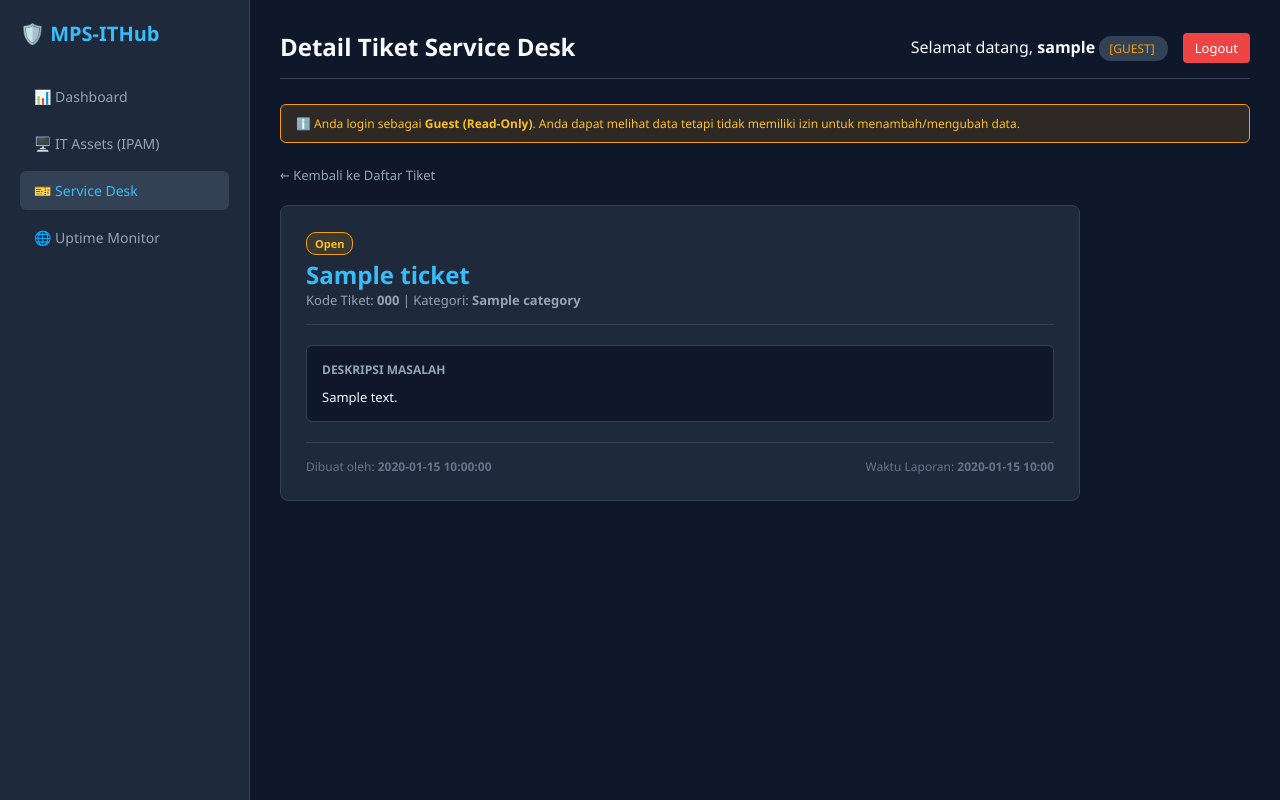
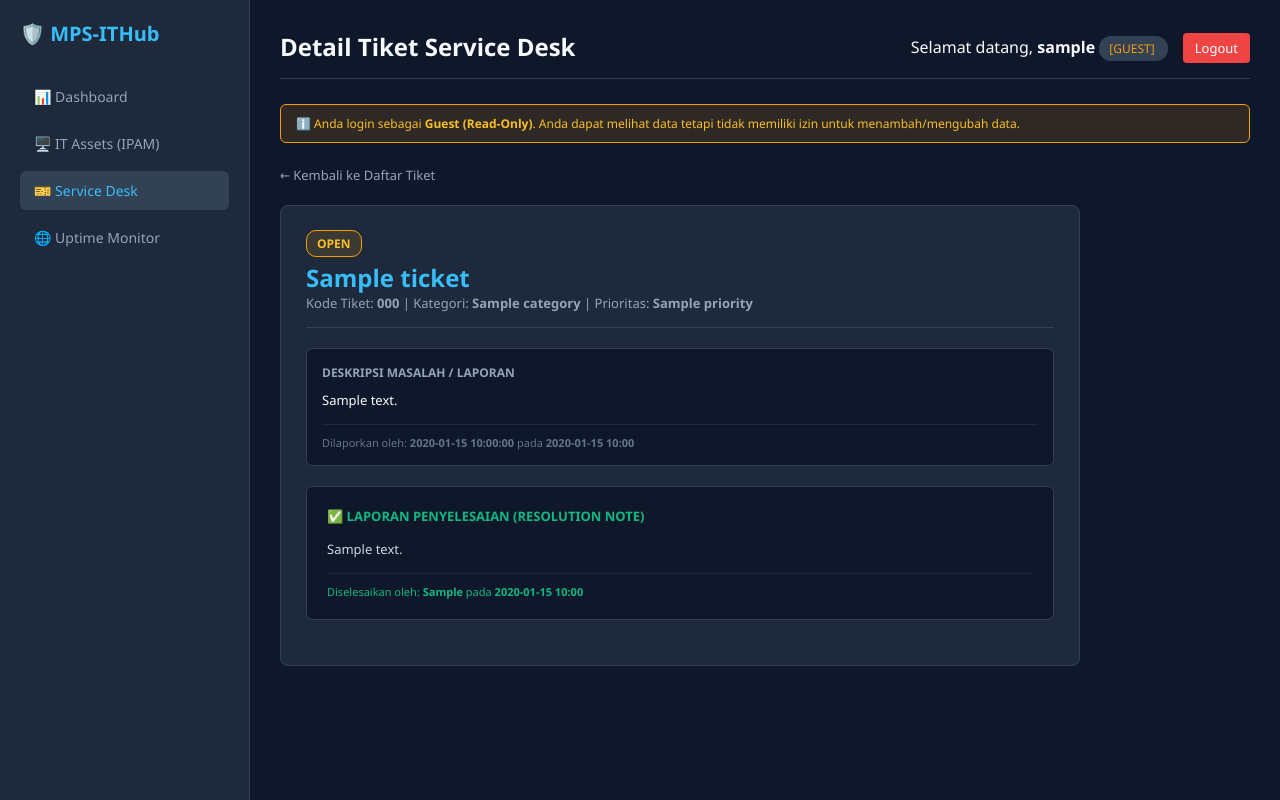
Before and after one commit to maydhikasetiawan/my-web-app, a Flask app: page /tickets/1 in a window 1280 px wide. Run offline with Flask 3, Linux system fonts and the light colour scheme; the visitor is signed in with stand-in values (Sample User, id 1); a database or web service that is not in the repository returns one stand-in record (values such as "Sample title"); some libraries are stand-ins or nearby versions.

Commit message:
fix: resolve ticket detail status badge color and add resolution note report features

```diff
--- a/routes/tickets.py
+++ b/routes/tickets.py
@@ -84,9 +84,28 @@ def detail(ticket_id):
 
     if request.method == 'POST' and session.get('role') != 'guest':
         new_status = request.form.get('status')
-        cur.execute("UPDATE tickets SET status = %s WHERE id = %s;", (new_status, ticket_id))
+        resolution_note = request.form.get('resolution_note', '').strip()
+        user_now = session.get('username')
+
+        if new_status in ['Resolved', 'Closed']:
+            cur.execute("""
+                UPDATE tickets
+                SET status = %s,
+                    resolution_note = %s,
+                    resolved_by = %s,
+                    resolved_at = CURRENT_TIMESTAMP
+                WHERE id = %s;
+            """, (new_status, resolution_note, user_now, ticket_id))
+        else:
+            cur.execute("""
+                UPDATE tickets
+                SET status = %s,
+                    resolution_note = %s
+                WHERE id = %s;
+            """, (new_status, resolution_note, ticket_id))
+
         conn.commit()
-        flash("Status tiket berhasil diperbarui!", "success")
+        flash("Status dan laporan penyelesaian tiket berhasil diperbarui!", "success")
 
     cur.execute("SELECT * FROM tickets WHERE id = %s;", (ticket_id,))
     ticket = cur.fetchone()
--- a/templates/tickets/detail.html
+++ b/templates/tickets/detail.html
@@ -9,33 +9,59 @@
 </div>
 
 <div class="form-card" style="max-width: 800px;">
-    <div style="display: flex; justify-content: space-between; align-items: center; margin-bottom: 20px; border-bottom: 1px solid #334155; padding-bottom: 15px;">
+    <div style="display: flex; justify-content: space-between; align-items: flex-start; margin-bottom: 20px; border-bottom: 1px solid #334155; padding-bottom: 15px;">
         <div>
-            <span class="badge badge-repair">{{ ticket.status }}</span>
-            <h2 style="color: #38bdf8; margin-top: 5px;">{{ ticket.title }}</h2>
-            <p style="color: #94a3b8; font-size: 13px;">Kode Tiket: <strong>{{ ticket.ticket_code }}</strong> | Kategori: <strong>{{ ticket.category }}</strong></p>
+            <!-- Perbaikan Warna Status Dinamis -->
+            <span class="badge {% if ticket.status == 'Open' %}badge-repair{% elif ticket.status == 'In Progress' %}badge-active{% elif ticket.status == 'Resolved' %}badge-active{% else %}badge-retired{% endif %}" style="font-size: 12px; padding: 4px 10px;">
+                {{ ticket.status | upper }}
+            </span>
+            <h2 style="color: #38bdf8; margin-top: 8px;">{{ ticket.title }}</h2>
+            <p style="color: #94a3b8; font-size: 13px;">Kode Tiket: <strong>{{ ticket.ticket_code }}</strong> | Kategori: <strong>{{ ticket.category }}</strong> | Prioritas: <strong>{{ ticket.priority }}</strong></p>
         </div>
-        {% if session['role'] != 'guest' %}
-        <form method="POST" style="display:flex; gap:8px; align-items:center;">
-            <select name="status" class="form-control" style="padding: 6px; font-size: 12px;">
-                <option value="Open" {% if ticket.status == 'Open' %}selected{% endif %}>Open</option>
-                <option value="In Progress" {% if ticket.status == 'In Progress' %}selected{% endif %}>In Progress</option>
-                <option value="Resolved" {% if ticket.status == 'Resolved' %}selected{% endif %}>Resolved</option>
-                <option value="Closed" {% if ticket.status == 'Closed' %}selected{% endif %}>Closed</option>
-            </select>
-            <button type="submit" class="btn-primary" style="padding: 6px 12px; font-size: 12px;">Update Status</button>
-        </form>
-        {% endif %}
     </div>
 
+    <!-- Deskripsi Masalah Awal -->
     <div style="background: #0f172a; padding: 15px; border-radius: 6px; border: 1px solid #334155; margin-bottom: 20px;">
-        <h4 style="color: #94a3b8; font-size: 12px; margin-bottom: 10px;">DESKRIPSI MASALAH</h4>
+        <h4 style="color: #94a3b8; font-size: 12px; margin-bottom: 10px;">DESKRIPSI MASALAH / LAPORAN</h4>
         <p style="font-size: 13px; color: #f8fafc; white-space: pre-line;">{{ ticket.description }}</p>
+        <div style="margin-top: 15px; font-size: 11px; color: #64748b; border-top: 1px solid #1e293b; padding-top: 10px;">
+            Dilaporkan oleh: <strong>{{ ticket.created_by }}</strong> pada <strong>{{ ticket.created_at.strftime('%Y-%m-%d %H:%M') if ticket.created_at else '-' }}</strong>
+        </div>
     </div>
 
-    <div style="border-top: 1px solid #334155; padding-top: 15px; font-size: 12px; color: #64748b; display: flex; justify-content: space-between;">
-        <span>Dibuat oleh: <strong>{{ ticket.created_by }}</strong></span>
-        <span>Waktu Laporan: <strong>{{ ticket.created_at.strftime('%Y-%m-%d %H:%M') if ticket.created_at else '-' }}</strong></span>
+    <!-- Form & Laporan Penyelesaian (Resolution Section) -->
+    <div style="background: #0f172a; padding: 20px; border-radius: 6px; border: 1px solid #334155; margin-bottom: 20px;">
+        <h4 style="color: #10b981; font-size: 13px; margin-bottom: 15px;">✅ LAPORAN PENYELESAIAN (RESOLUTION NOTE)</h4>
+
+        {% if session['role'] != 'guest' %}
+        <form method="POST">
+            <div class="form-group" style="margin-bottom: 15px;">
+                <label style="color: #cbd5e1; font-size: 12px;">Ubah Status Tiket:</label>
+                <select name="status" class="form-control" style="max-width: 250px;">
+                    <option value="Open" {% if ticket.status == 'Open' %}selected{% endif %}>Open</option>
+                    <option value="In Progress" {% if ticket.status == 'In Progress' %}selected{% endif %}>In Progress</option>
+                    <option value="Resolved" {% if ticket.status == 'Resolved' %}selected{% endif %}>Resolved</option>
+                    <option value="Closed" {% if ticket.status == 'Closed' %}selected{% endif %}>Closed</option>
+                </select>
+            </div>
+
+            <div class="form-group" style="margin-bottom: 15px;">
+                <label style="color: #cbd5e1; font-size: 12px;">Catatan Penanganan / Solusi Perbaikan:</label>
+                <textarea name="resolution_note" class="form-control" rows="4" placeholder="Tuliskan tindakan perbaikan yang telah dilakukan untuk menyelesaikan masalah ini...">{{ ticket.resolution_note or '' }}</textarea>
+            </div>
+
+            <button type="submit" class="btn-primary">Simpan Laporan & Status</button>
+        </form>
+        {% else %}
+        <!-- Tampilan untuk Role Guest (Read-Only) -->
+        <p style="font-size: 13px; color: #cbd5e1; white-space: pre-line;">{{ ticket.resolution_note or 'Belum ada catatan penyelesaian.' }}</p>
+        {% endif %}
+
+        {% if ticket.resolved_by %}
+        <div style="margin-top: 15px; font-size: 11px; color: #10b981; border-top: 1px solid #1e293b; padding-top: 10px;">
+            Diselesaikan oleh: <strong>{{ ticket.resolved_by }}</strong> pada <strong>{{ ticket.resolved_at.strftime('%Y-%m-%d %H:%M') if ticket.resolved_at else '-' }}</strong>
+        </div>
+        {% endif %}
     </div>
 </div>
 {% endblock %}
```
